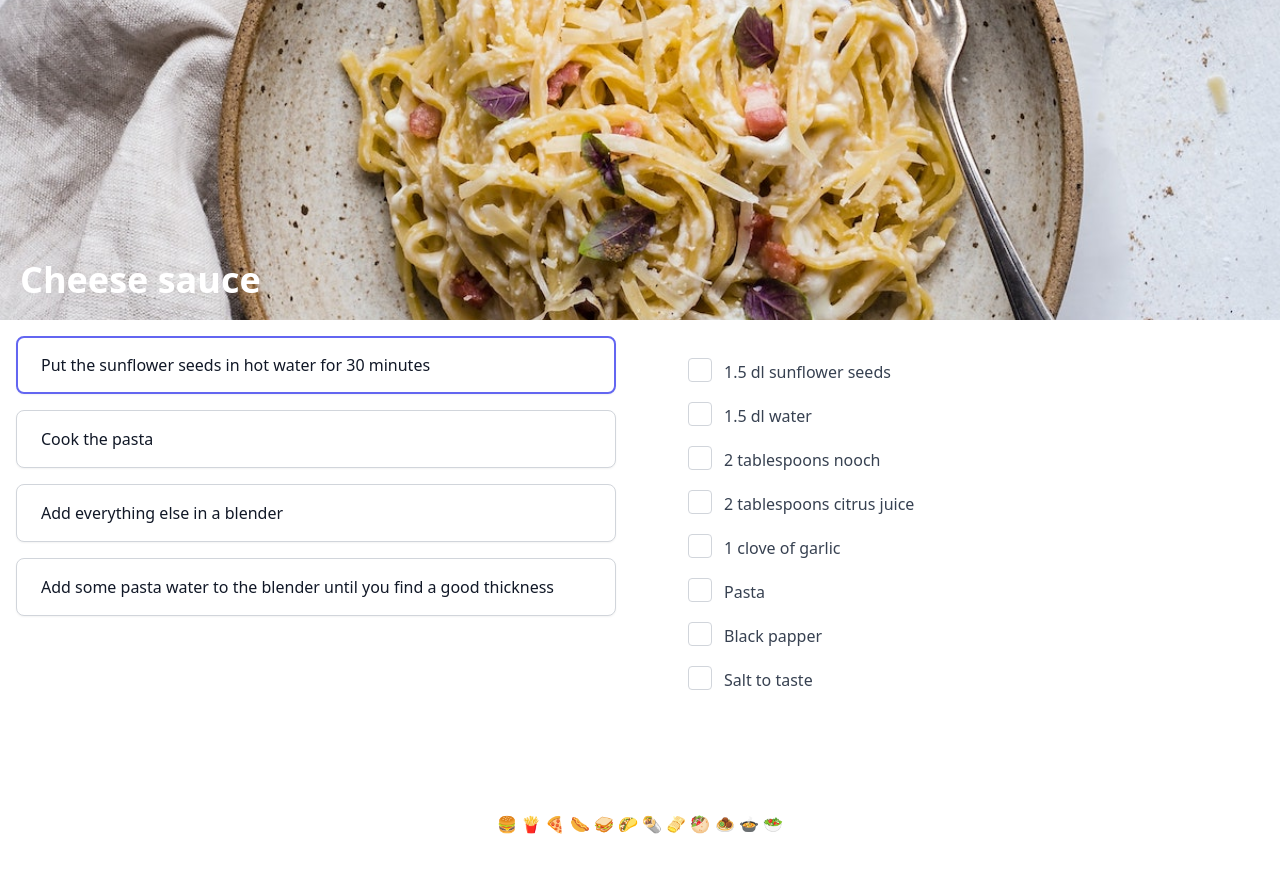
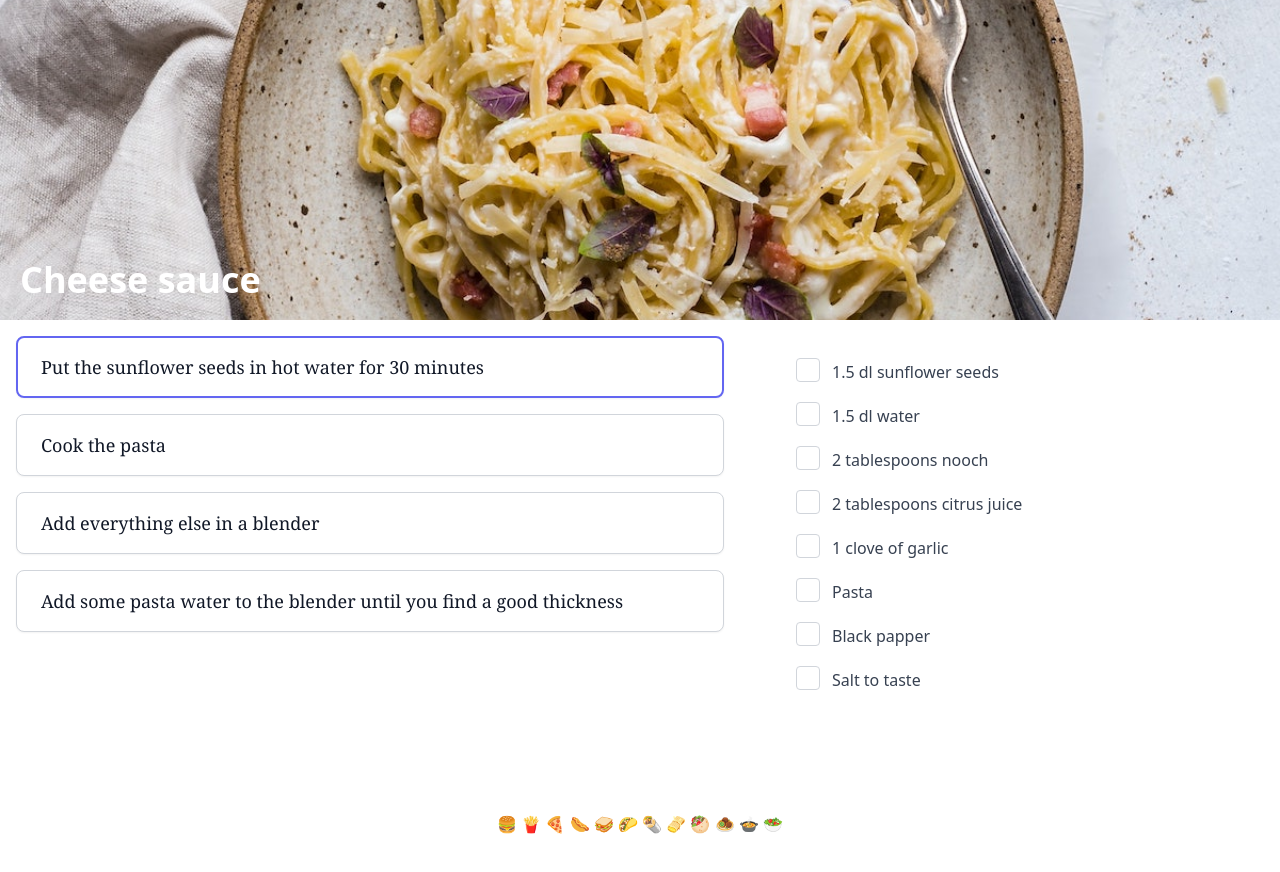
Before and after one commit to benjick/recipes, a Next.js app: page /cheese-sauce in a window 1280 px wide. Shown: the top 872 px of the page. Built offline with nearby package versions, Linux system fonts and the light colour scheme.

Commit message:
Update layout

```diff
--- /dev/null
+++ b/components/Instructions.tsx
@@ -0,0 +1,56 @@
+import { useState } from "react";
+import { RadioGroup } from "@headlessui/react";
+
+function classNames(...classes: string[]) {
+  return classes.filter(Boolean).join(" ");
+}
+
+interface Props {
+  instructions: string[];
+}
+
+const Instructions: React.FC<Props> = ({ instructions }) => {
+  const [selected, setSelected] = useState(() => instructions[0]);
+  return (
+    <RadioGroup value={selected} onChange={setSelected}>
+      <RadioGroup.Label className="sr-only">Server size</RadioGroup.Label>
+      <div className="p-4 space-y-4">
+        {instructions.map((instruction, i) => (
+          <RadioGroup.Option
+            key={i}
+            value={instruction}
+            className={({ checked, active }) =>
+              classNames(
+                checked ? "border-transparent" : "border-gray-300",
+                active ? "border-indigo-500 ring-2 ring-indigo-500" : "",
+                "relative block bg-white border rounded-lg shadow-sm px-6 py-4 cursor-pointer sm:flex sm:justify-between focus:outline-none"
+              )
+            }
+          >
+            {({ active, checked }) => (
+              <>
+                <div className="flex items-center">
+                  <div className="font-serif text-lg">
+                    <RadioGroup.Label as="p" className="text-gray-900">
+                      {instruction}
+                    </RadioGroup.Label>
+                  </div>
+                </div>
+                <div
+                  className={classNames(
+                    active ? "border" : "border-2",
+                    checked ? "border-indigo-500" : "border-transparent",
+                    "absolute -inset-px rounded-lg pointer-events-none"
+                  )}
+                  aria-hidden="true"
+                />
+              </>
+            )}
+          </RadioGroup.Option>
+        ))}
+      </div>
+    </RadioGroup>
+  );
+};
+
+export default Instructions;
--- a/pages/[slug].tsx
+++ b/pages/[slug].tsx
@@ -1,29 +1,22 @@
 /* eslint-disable @next/next/no-img-element */
 import type { GetStaticPaths, GetStaticProps, NextPage } from "next";
 import Head from "next/head";
-import { useState } from "react";
 import { getRecipe, getRecipesPaths, Recipe } from "../src/recipe";
-import { RadioGroup } from "@headlessui/react";
-import { CheckItem } from "../components/CheckItem";
 import { Ingredients } from "../components/Ingredients";
-
-function classNames(...classes: string[]) {
-  return classes.filter(Boolean).join(" ");
-}
+import Instructions from "../components/Instructions";
 
 interface Props {
   recipe: Recipe;
 }
 
 const RecipePage: NextPage<Props> = ({ recipe }) => {
-  const [selected, setSelected] = useState(recipe.instructions[0]);
   return (
     <div>
       <Head>
         <title>{recipe.name}</title>
       </Head>
 
-      <div className="relative aspect-[4/1]">
+      <div className="relative aspect-[2/1] md:aspect-[4/1]">
         <img
           className="absolute object-cover w-full h-full"
           src={recipe.image}
@@ -33,49 +26,13 @@ const RecipePage: NextPage<Props> = ({ recipe }) => {
           {recipe.name}
         </h1>
       </div>
-      <main className="grid grid-cols-1 gap-4 md:grid-cols-2">
-        <RadioGroup value={selected} onChange={setSelected}>
-          <RadioGroup.Label className="sr-only">Server size</RadioGroup.Label>
-          <div className="p-4 space-y-4">
-            {recipe.instructions.map((instruction, i) => (
-              <RadioGroup.Option
-                key={i}
-                value={instruction}
-                className={({ checked, active }) =>
-                  classNames(
-                    checked ? "border-transparent" : "border-gray-300",
-                    active ? "border-indigo-500 ring-2 ring-indigo-500" : "",
-                    "relative block bg-white border rounded-lg shadow-sm px-6 py-4 cursor-pointer sm:flex sm:justify-between focus:outline-none"
-                  )
-                }
-              >
-                {({ active, checked }) => (
-                  <>
-                    <div className="flex items-center">
-                      <div className="text">
-                        <RadioGroup.Label
-                          as="p"
-                          className="font-medium text-gray-900"
-                        >
-                          {instruction}
-                        </RadioGroup.Label>
-                      </div>
-                    </div>
-                    <div
-                      className={classNames(
-                        active ? "border" : "border-2",
-                        checked ? "border-indigo-500" : "border-transparent",
-                        "absolute -inset-px rounded-lg pointer-events-none"
-                      )}
-                      aria-hidden="true"
-                    />
-                  </>
-                )}
-              </RadioGroup.Option>
-            ))}
-          </div>
-        </RadioGroup>
-        <Ingredients ingredients={recipe.ingredients} />
+      <main className="grid grid-cols-1 gap-4 md:grid-cols-12">
+        <section className="md:col-span-7">
+          <Instructions instructions={recipe.instructions} />
+        </section>
+        <section className="md:col-span-5">
+          <Ingredients ingredients={recipe.ingredients} />
+        </section>
       </main>
     </div>
   );
--- a/recipes/red-lentil-curry.yml
+++ b/recipes/red-lentil-curry.yml
@@ -8,7 +8,7 @@ ingredients:
   - 4 cloves garlic, minced
   - 5 cm piece of fresh ginger, peeled and minced or grated
   - 1-2 serrano peppers, diced
-  - title: Spices
+  - title: Dried spices
     children:
       - 2 teaspoon curry powder
       - 1 teaspoon ground turmeric
@@ -24,7 +24,7 @@ ingredients:
   - 400 ml can full-fat coconut milk
   - 3 tablespoons tahini
   - 2 tablespoons of lemon juice
-  - 1 dl (~8g) fresh cilantro, roughly chopped
+  - 1 dl (~8g) cilantro chopped, fresh or frozen
   - "For serving: Rice and papadams"
 
 instructions:
```
